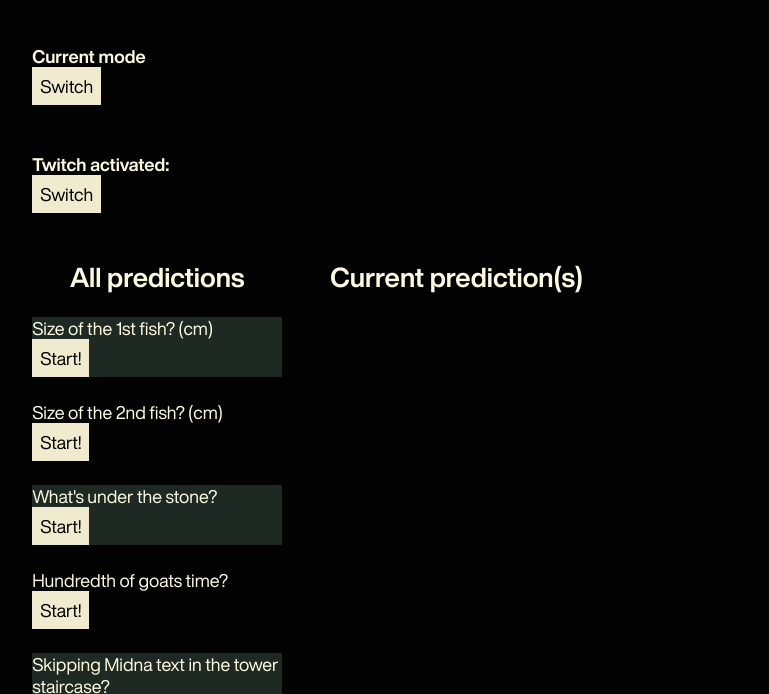
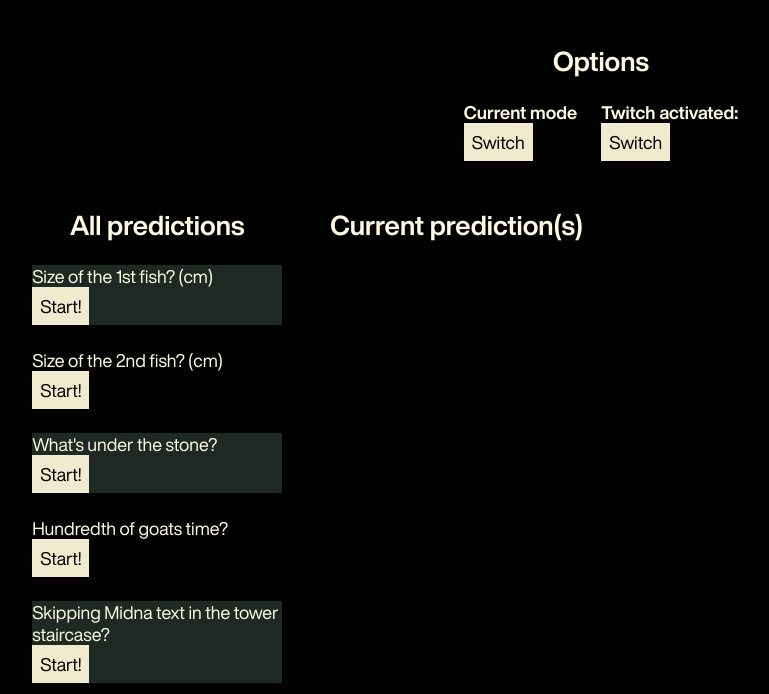
Before and after one commit to Jojau/jojaus-predictions, a website: page public/admin.html in a window 1280 px wide. Shown: the part 95-789 px from the top of the page, without its empty margins (39-808 px from the left). Drawn offline with nearby package versions, Linux system fonts and the light colour scheme; no server answers.

Commit message:
admin options style

```diff
--- a/public/admin.html
+++ b/public/admin.html
@@ -15,16 +15,21 @@
     <div id="adminContainer" class="container">
         <h1>Admin panel</h1>
 
+        <div>
+            <h2>Options</h2>
+            <div id="optionsContainer">
                 <!-- ANCHOR SWITCH MODE -->
-        <div id="modeContainer">
+                <div class="option">
                     <p><strong>Current mode</strong><br /><span id="mode"></span></p>
                     <button id="switchMode">Switch</button>
                 </div>
 
                 <!-- ANCHOR SWITCH TWITCH -->
-        <div id="modeContainer">
+                <div class="option">
                     <p><strong>Twitch activated:</strong><br /><span id="twitch"></span></p>
                     <button id="switchTwitch">Switch</button>
+                </div>
+            </div>
         </div>
 
         <div id="content">
--- a/public/style/style.scss
+++ b/public/style/style.scss
@@ -382,6 +382,12 @@ input {
     row-gap: 48px;
     font-size: large;
 
+    #optionsContainer{
+        display: flex;
+        justify-content: center;
+        gap: 24px;
+    }
+
     #content {
         display: flex;
         column-gap: 48px;
```
Also changed, not shown: public/style/style.css, 1 other file. Lines whose indentation alone changed are shown as unchanged.
